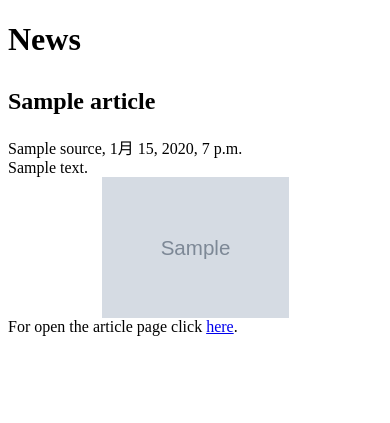
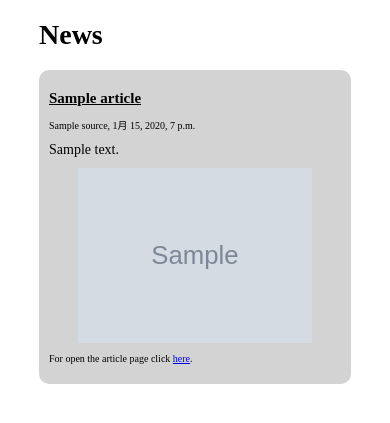
Before and after one commit to antoniogs/news, a Django app: page /newslist/ in a window 390 px wide. Shown: the top 423 px of the page. Run offline with Django 3.2, Linux system fonts and the light colour scheme; tables that the repository leaves empty hold one stand-in row (values such as "Sample post"); grey boxes marked "Sample" are stand-in pictures.

Commit message:
Modified newslist.html styles.

```diff
--- a/news/static/css/common.css
+++ b/news/static/css/common.css
@@ -1,10 +1,65 @@
-h2{
-    margin-top: 30px;
+body{
+    margin-left: 10%;
+    margin-right: 10%;
+    font-size: 16px;
+}
+@media screen and (max-width: 480px) {
+    body {
+        font-size: 14px;
+    }
 }
 
-img{
+.new_container{
+    margin-top: 15px;
+    margin-bottom: 15px;
+    padding: 10px;
+    background-color: #D3D3D3;
+    border-radius: 10px;
+}
+
+.new_container h2{
+    margin-top: 10px;
+    margin-bottom: 10px;
+    font-size:18px;
+    text-decoration: underline;
+}
+@media screen and (max-width: 480px) {
+    .new_container h2{
+        font-size:15px;
+    }
+}
+
+.new_container .source{
+    font-size: 12px;
+    margin-bottom: 10px;
+}
+@media screen and (max-width: 480px) {
+    .new_container .source{
+        font-size: 10px;
+    }
+}
+
+.new_container img{
     display: block;
-    max-width: 50%;
+    max-width: 70%;
     margin-left: auto;
     margin-right: auto;
+    margin-top: 10px;
+    margin-bottom: 10px;
 }
+@media screen and (max-width: 800px) {
+    .new_container img{
+        max-width: 80%;
+    }
+}
+
+.new_container .new_link {
+    font-size: 12px;
+    margin-top: 10px;
+    margin-bottom: 10px;
+}
+@media screen and (max-width: 480px) {
+    .new_container .new_link {
+        font-size: 10px;
+    }
+}
--- a/news/templates/news/newslist.html
+++ b/news/templates/news/newslist.html
@@ -9,15 +9,19 @@
 <body>
     <h1>{% trans "News" %}</h1>
     {% for new in news %}
+        <div class="new_container">
             <h2>{{new.title}}</h2>
-        {{new.source.name}}, {{new.publishedAt}}<br />
+            <div class="source">{{new.source.name}}, {{new.publishedAt}}</div>
             {{new.description}}<br />
             {% if new.urlToImage %}
                 <img src="{{new.urlToImage}}">
             {% endif %}
             {%if new.url%}
+            <div class="new_link">
             {% blocktrans with new_url=new.url%}For open the article page click <a href="{{new_url}}" target="_blank">here</a>.{% endblocktrans %}
+            </div>
             {%endif%}
+        </div>
     {%endfor %}
 </body>
 </html>
```
Lines whose indentation alone changed are shown as unchanged.
